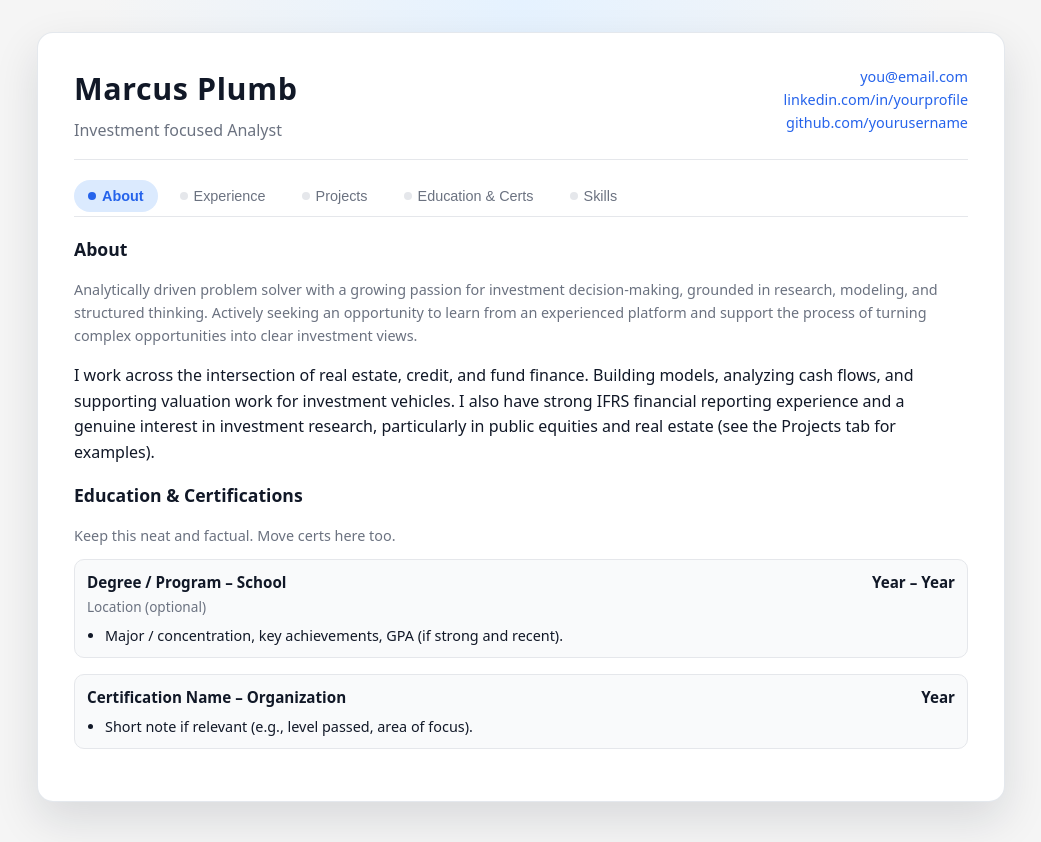
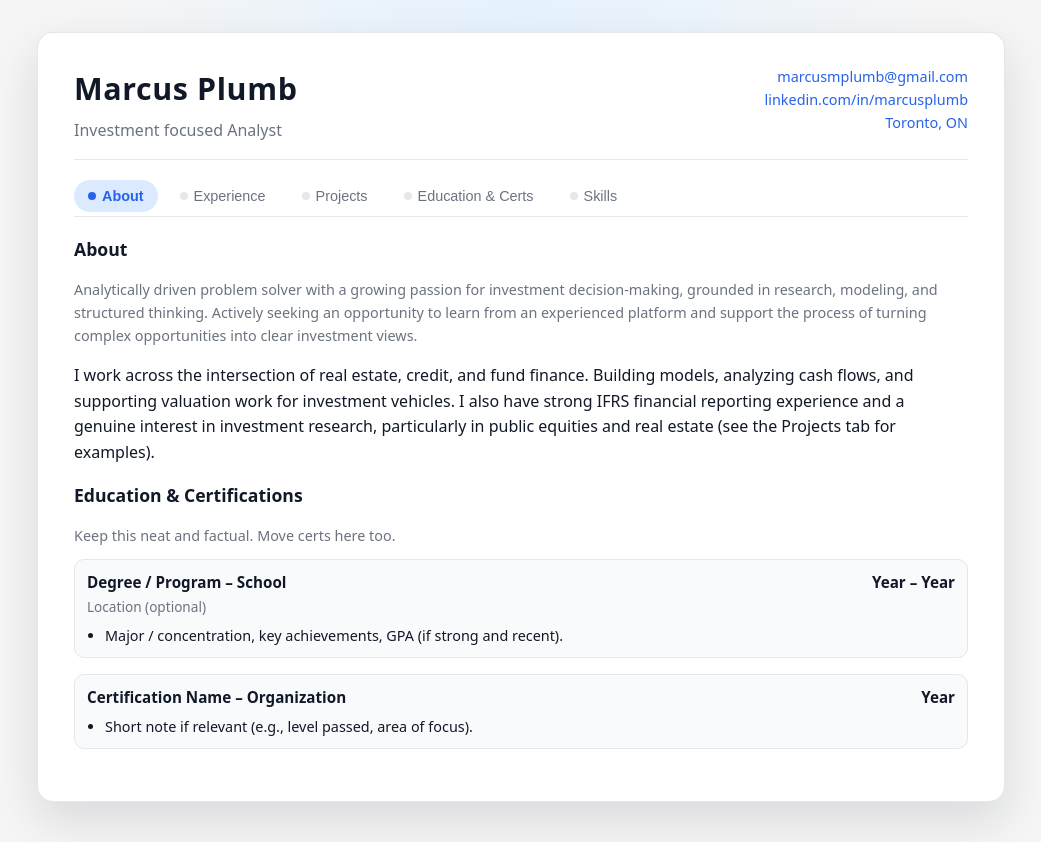
Before and after one commit to marcusplumb/resume, a plain HTML site: page index.html in a window 1280 px wide. Shown: the whole page, without its empty margins (119-1160 px from the left). Drawn offline with Linux system fonts and the light colour scheme.

Commit message:
Update index.html

```diff
--- a/index.html
+++ b/index.html
@@ -2,7 +2,7 @@
 <html lang="en">
 <head>
   <meta charset="UTF-8" />
-  <title>Your Name – Online Resume</title>
+  <title>Marcus Plumb – Online Resume</title>
   <meta name="viewport" content="width=device-width, initial-scale=1" />
   <style>
     :root {
@@ -297,9 +297,9 @@
           <div class="title">Investment focused Analyst </div>
         </div>
         <div class="contact">
-          <div><a href="mailto:you@email.com">you@email.com</a></div>
-          <div><a href="https://www.linkedin.com/in/marcusplumb/" target="_blank">linkedin.com/in/yourprofile</a></div>
-          <div><a href="https://github.com/yourusername" target="_blank">github.com/yourusername</a></div>
+          <div><a href="mailto:marcusmplumb@gmail.com">marcusmplumb@gmail.com</a></div>
+          <div><a href="https://www.linkedin.com/in/marcusplumb/" target="_blank">linkedin.com/in/marcusplumb</a></div>
+          <div><a href="https://marcusplumb.github.io/resume/" target="_blank">Toronto, ON</a></div>
           <!-- Optional: PDF resume in the repo -->
           <!-- <div class="download-link">
             <span>📄</span>
```
